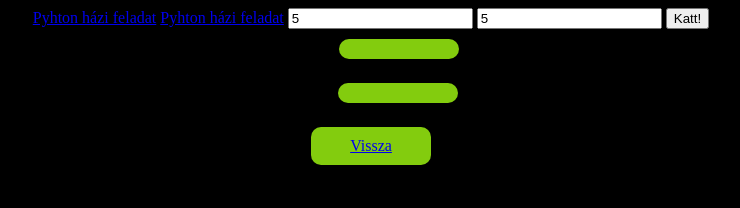
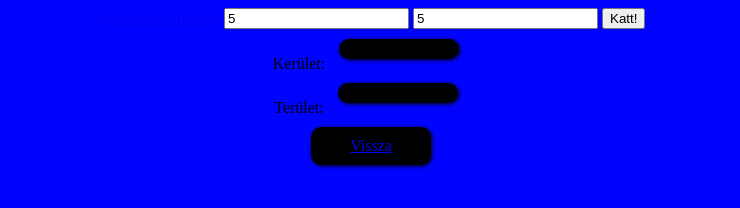
Before and after one commit to pataiandre/sagvari, a plain HTML site: page hazi.html in a window 1280 px wide. Shown: the whole page, without its empty margins (269-1009 px from the left). Drawn offline with Linux system fonts and the light colour scheme.

Commit message:
hazi.html

```diff
--- a/hazi.html
+++ b/hazi.html
@@ -1,4 +1,3 @@
-<a href="pataiandre_10DA.rar">Pyhton házi feladat</a>
 <a href="pataiandre_10DA.rar">Pyhton házi feladat</a>
 <html><head><meta http-equiv="Content-Type" content="text/html; charset=UTF-8"></head><body>
     <input type="number" value="5" onchange="a=Number(this.value)">
@@ -24,13 +23,13 @@
         padding: 10px;
         margin: 10px;
         text-align: center;
-        background-color: rgb(131, 204, 14);
+        background-color: rgb(0, 0, 0);
         display: inline-block;
         width: 100px;
         position: relative;
     }
     body {
-        background-color: rgb(0, 0, 0);
+        background-color: rgb(0, 4, 255);
        text-align: center;
     }
 </style>
```
